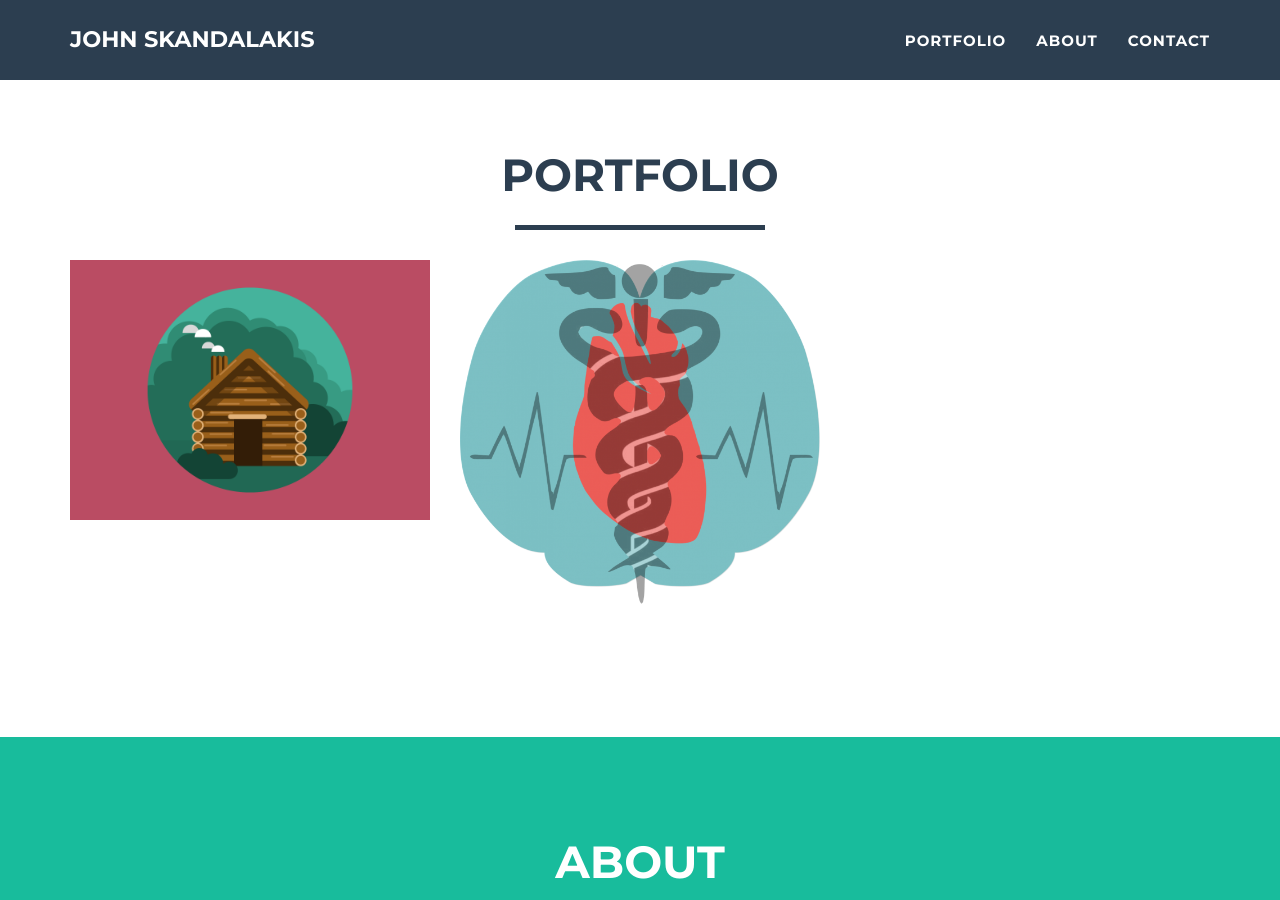
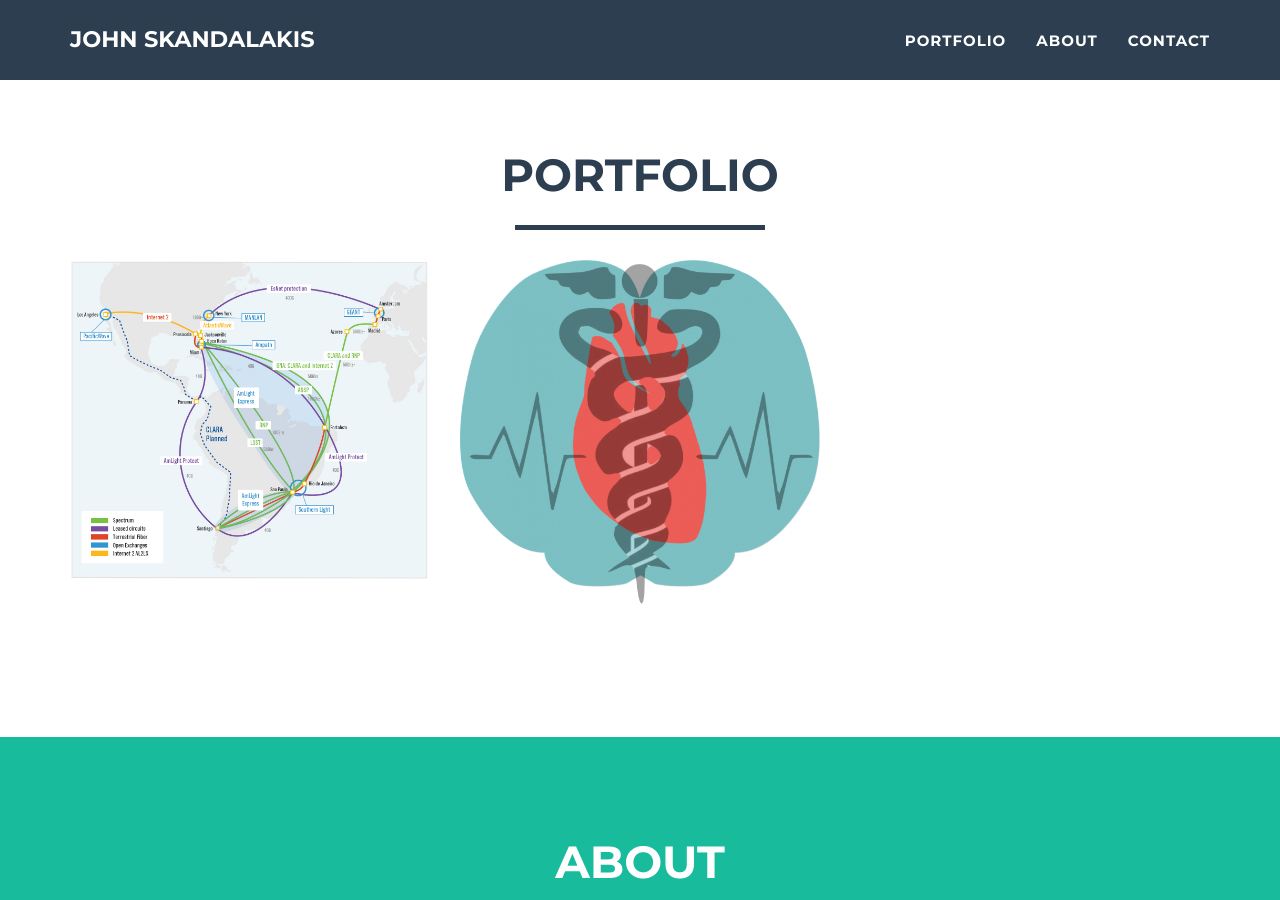
Before and after one commit to skandaloptagon/skandaloptagon.github.io, a Jekyll site: the page built from index.html, in a window 1280 px wide and 900 px high, scrolled down 725 px. Built offline with Jekyll 4.4.1, drawn with Linux system fonts in a browser that asks for light colours.

Commit message:
Update 2017-05-05-project-1.markdown

```diff
--- a/_posts/2017-05-05-project-1.markdown
+++ b/_posts/2017-05-05-project-1.markdown
@@ -2,7 +2,7 @@
 layout: default
 modal-id: 1
 date: 2016-08-01
-img: cabin.png
+img: AtlanticWave.jpg
 alt: image-alt
 project-date: August 2016
 client: GT-RNOC
```
